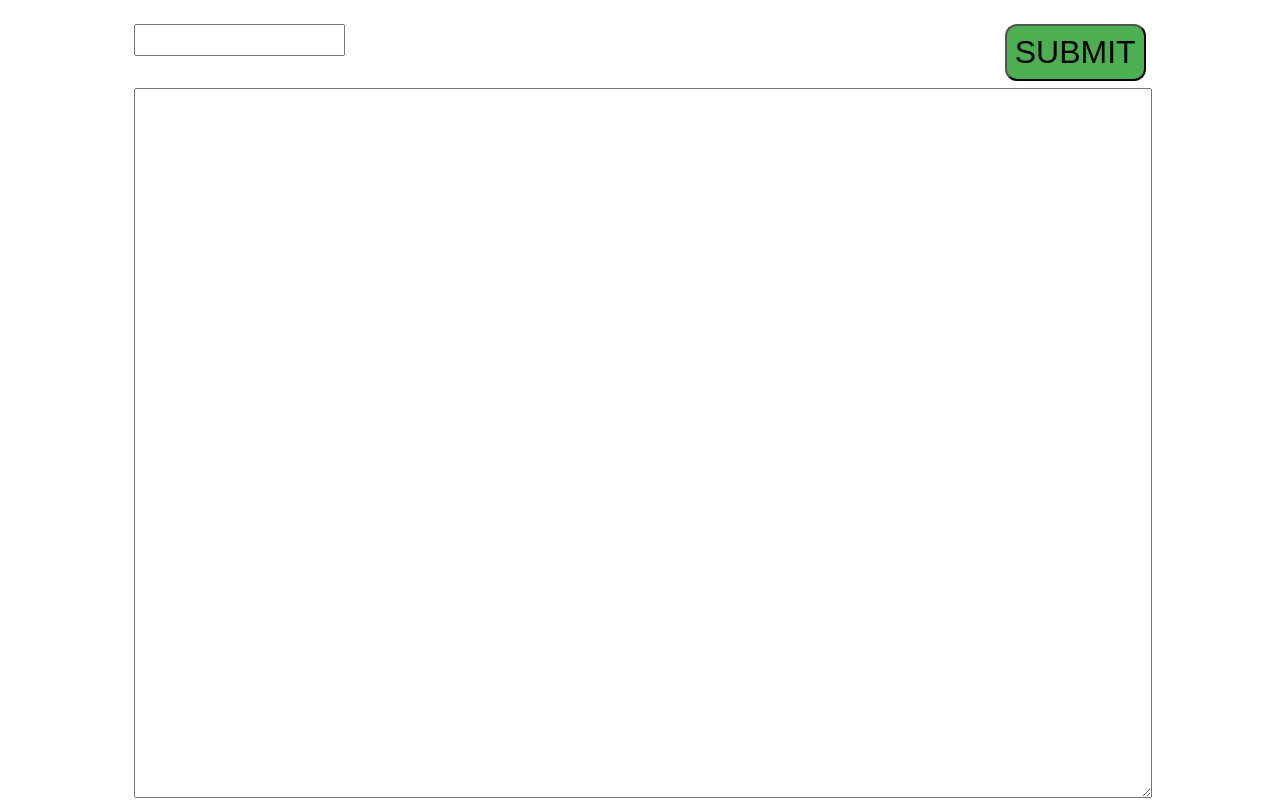
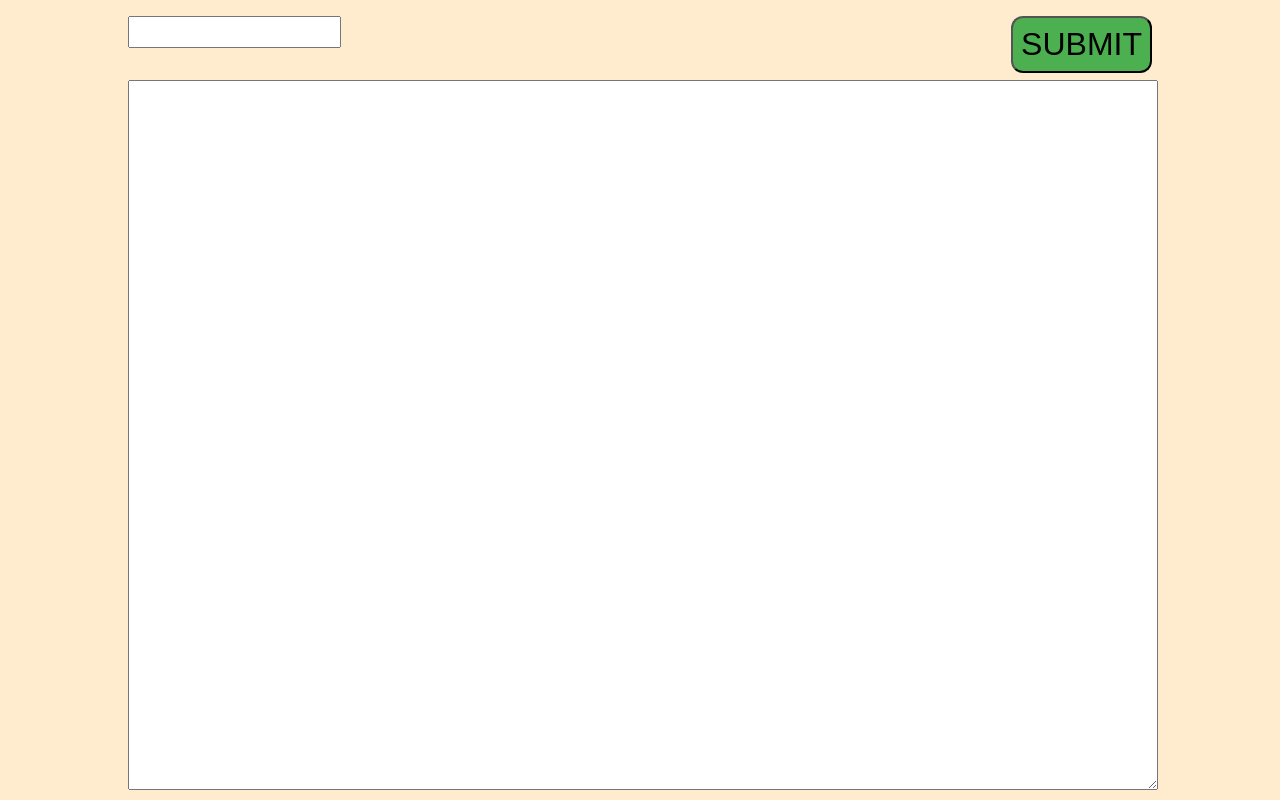
Before and after one commit to ZacharyWigfield/dingblog, an Angular app: page /write in a window 1280 px wide. Built offline with nearby package versions, Linux system fonts and the light colour scheme.

Commit message:
removed margin from body

```diff
--- a/src/app/blog-write/blog-write.component.html
+++ b/src/app/blog-write/blog-write.component.html
@@ -1,3 +1,4 @@
+<div class='all'>
     <div class='write-content'>
         <div class='write-header'>
             <input>
@@ -12,3 +13,4 @@
         </div>
 
     </div>
+</div>
--- a/src/app/blog-write/blog-write.component.scss
+++ b/src/app/blog-write/blog-write.component.scss
@@ -1,3 +1,8 @@
+.all {
+    height: 100vh;
+    background-color: blanchedalmond;
+}
+
 .write-content {
     display: grid;
     grid-template-columns: 10% 80% 10%;
--- a/src/styles.scss
+++ b/src/styles.scss
@@ -1 +1,3 @@
-/* You can add global styles to this file, and also import other style files */
+body {
+    margin: 0px;
+}    /* You can add global styles to this file, and also import other style files */
```
Lines whose indentation alone changed are shown as unchanged.
